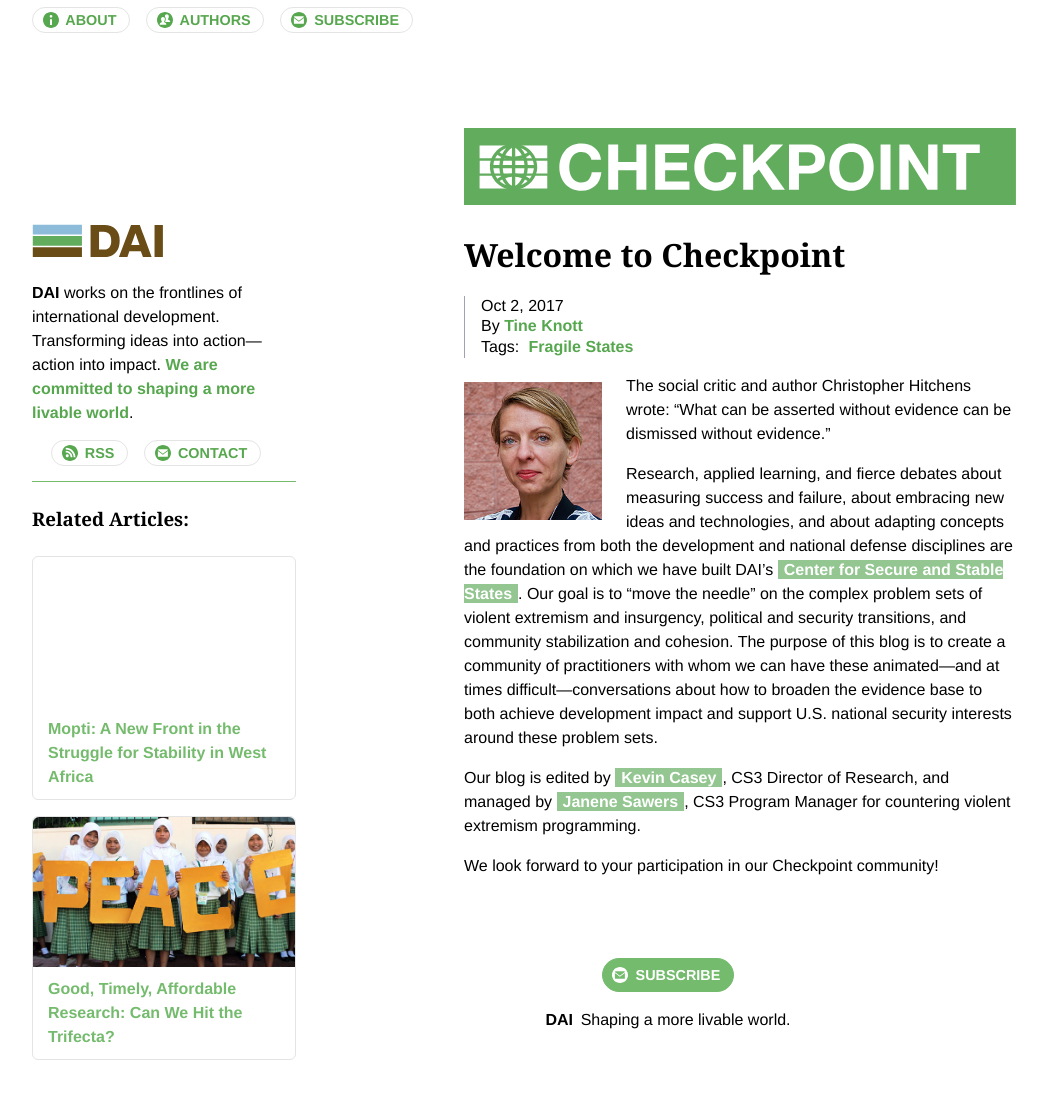
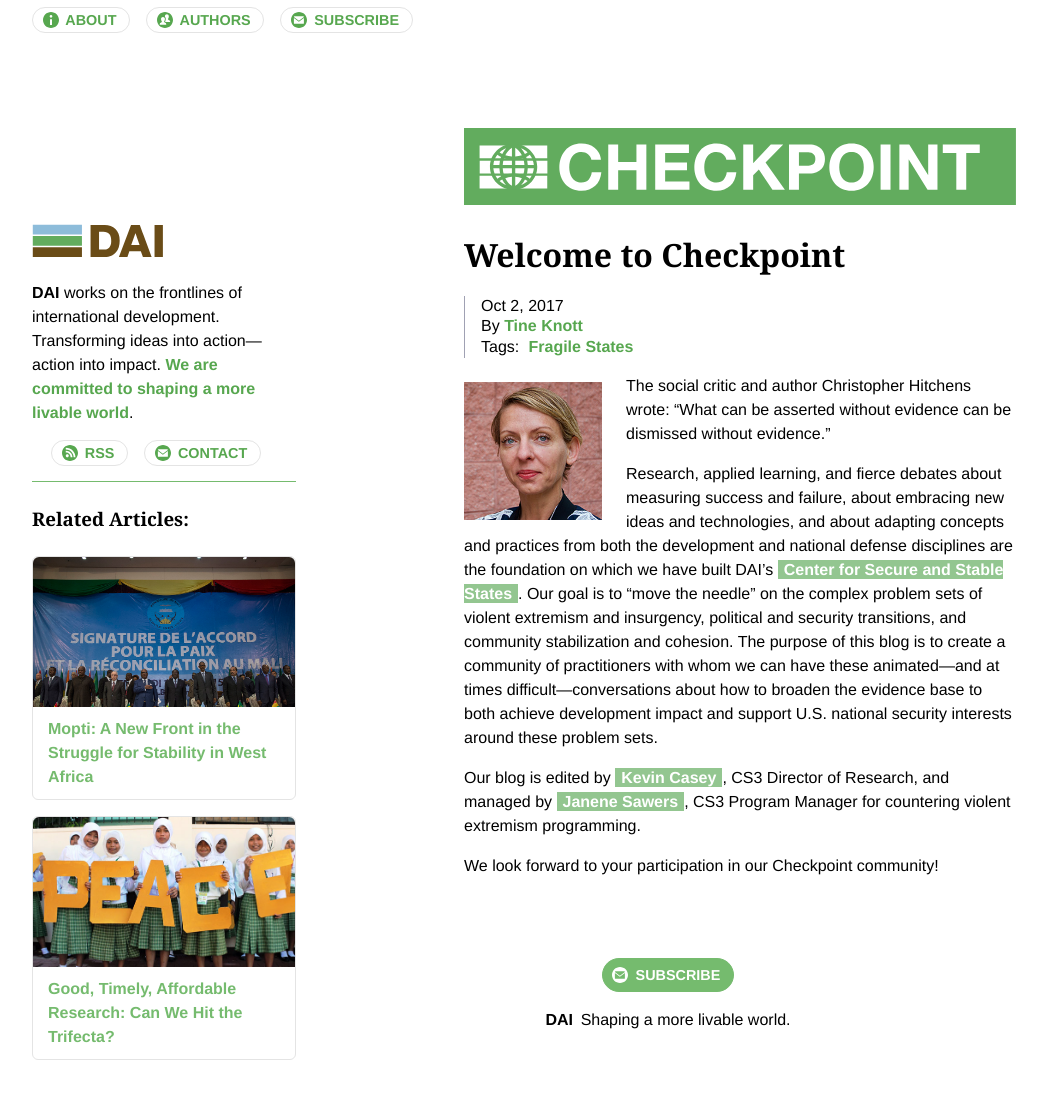
Before and after one commit to BryanSchuetz/CS-, a Jekyll site: the page built from _posts/2017-10-02-welcome-to-checkpoint.markdown, in a window 1280 px wide. Shown: the whole page, without its empty margins (116-1163 px from the left). Built offline with Jekyll 4.4.1, drawn with Linux system fonts in a browser that asks for light colours.

Commit message:
Updated Mopti A New Front In The Struggle For Stability In West Africa

```diff
--- a/_posts/2017-10-05-mopti-a-new-front-in-the-struggle-for-stability-in-west-africa.markdown
+++ b/_posts/2017-10-05-mopti-a-new-front-in-the-struggle-for-stability-in-west-africa.markdown
@@ -7,7 +7,7 @@ tags:
 - Fragile States
 Author: Sean Caselli-Mechael
 social-image: "/uploads/23371230371_c0ded34b45_b.jpg"
-thumbnail: https://img.siteleaf.com/Ys3tG9w9-E-eaAQ_IgaOnKpVH3c=/fit-in/297x297/filters:dpr(2):quality(60):frames(0)/https://siteleaf-cdn.s3.amazonaws.com/599dea965328932886e8b860/assets/59d54c0cad31514df1608d81.jpg
+thumbnail: "/uploads/23371230371_c0ded34b45_b.jpg"
 ---
 
 Since the [Bamako Agreement](http://www.aljazeera.com/news/2015/06/malian-rivals-sign-peace-deal-150620173301883.html) of 2015, the international security and development community has invested in significant stabilization programs for Northern Mali, and specifically the Timbuktu, Gao, and Kidal regions. Northern Mali and its roughly 1.3 million people are more engage and resilient as a result, but now “the center” of the country—home to 4.5 million Malians—appears to be rapidly destabilizing.
```
